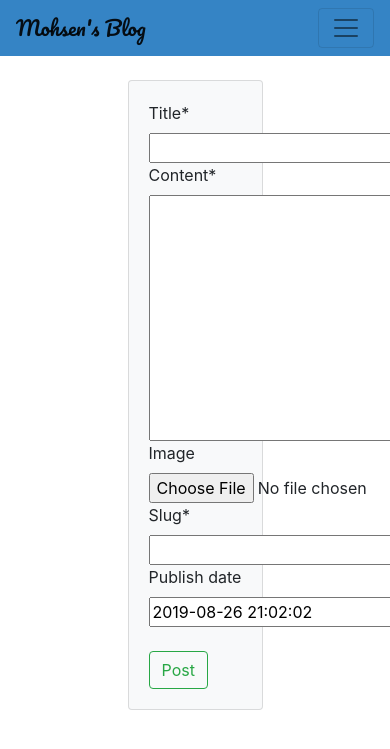
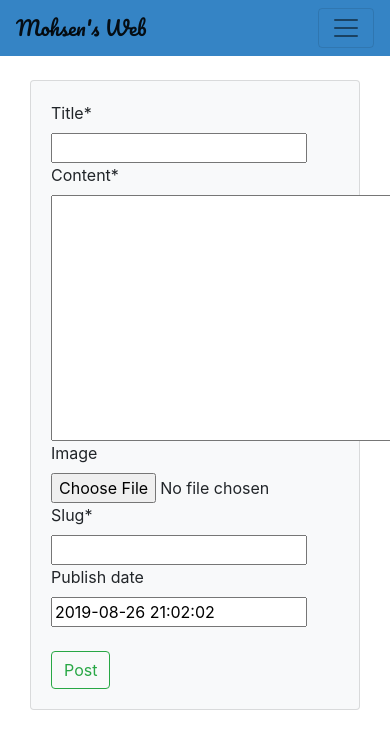
Before and after one commit to mohsen-ameli/Mohsen-Web, a Django app: page /create/ in a window 390 px wide; the page is wider, and only the part inside the window is pictured. Shown: the top 749 px of that part. Run offline with Django 3.2, Linux system fonts and the light colour scheme; the visitor is signed in with stand-in values (Sample User, id 1); some libraries are stand-ins or nearby versions.

Commit message:
mobile displat

```diff
--- a/blog/templates/blog/base.html
+++ b/blog/templates/blog/base.html
@@ -11,7 +11,7 @@
     {% include "blog/navbar.html" %}
     <div class="container">
       <div class="row">
-          <div class="col-6 mx-auto">
+          <div class="col-xs-12 col-sm-11 col-md-10 col-lg-8 col-xl-6 mx-auto">
             {% block content %}
             {% endblock %}
           </div>
--- a/blog/templates/blog/navbar.html
+++ b/blog/templates/blog/navbar.html
@@ -6,8 +6,8 @@
 <script src="https://kit.fontawesome.com/5f5fa5bcd8.js"></script>
 
 <nav class="navbar navbar-expand-lg navbar-light color-nav">
-  <a class="navbar-brand logo" href="/">Mohsen's Blog</a>
-  <button class="navbar-toggler" type="button" data-toggle="collapse" data-target="#navbarSupportedContent" aria-controls="navbarSupportedContent" aria-expanded="true" aria-label="Toggle navigation">
+  <a class="navbar-brand logo" href="/">Mohsen's Web</a>
+  <button class="navbar-toggler" type="button" data-toggle="collapse" data-target="#navbarSupportedContent">
     <span class="navbar-toggler-icon"></span>
   </button>
 
--- a/blog/templates/blog/post_list_view.html
+++ b/blog/templates/blog/post_list_view.html
@@ -3,7 +3,7 @@
 {% block content %}
   {% for post in object_list %}
     <br/>
-    <div class="col-12 col-md-a0 mb-0 mx-auto">
+    <div class="col-xs-12 col-sm-12 col-md-12 col-lg-12 col-xl-12">
       <div class="card bg-dark text-white">
         {% if post.image %}
           <img src="{{ post.image.url }}" class="card-img-top">
--- a/try_dajngo/settings.py
+++ b/try_dajngo/settings.py
@@ -24,7 +24,7 @@ BASE_DIR = os.path.dirname(os.path.dirname(os.path.abspath(__file__)))
 SECRET_KEY = os.environ.get("SECRET_KEY_TRY_DJANGO")
 
 # SECURITY WARNING: don't run with debug turned on in production!
-DEBUG = (os.environ.get("DEBUG_VALUE") == "False")
+DEBUG = (os.environ.get("DEBUG_VALUE") == "True")
 
 ALLOWED_HOSTS = ['mohsenweb.herokuapp.com', 'localhost']
 
```
